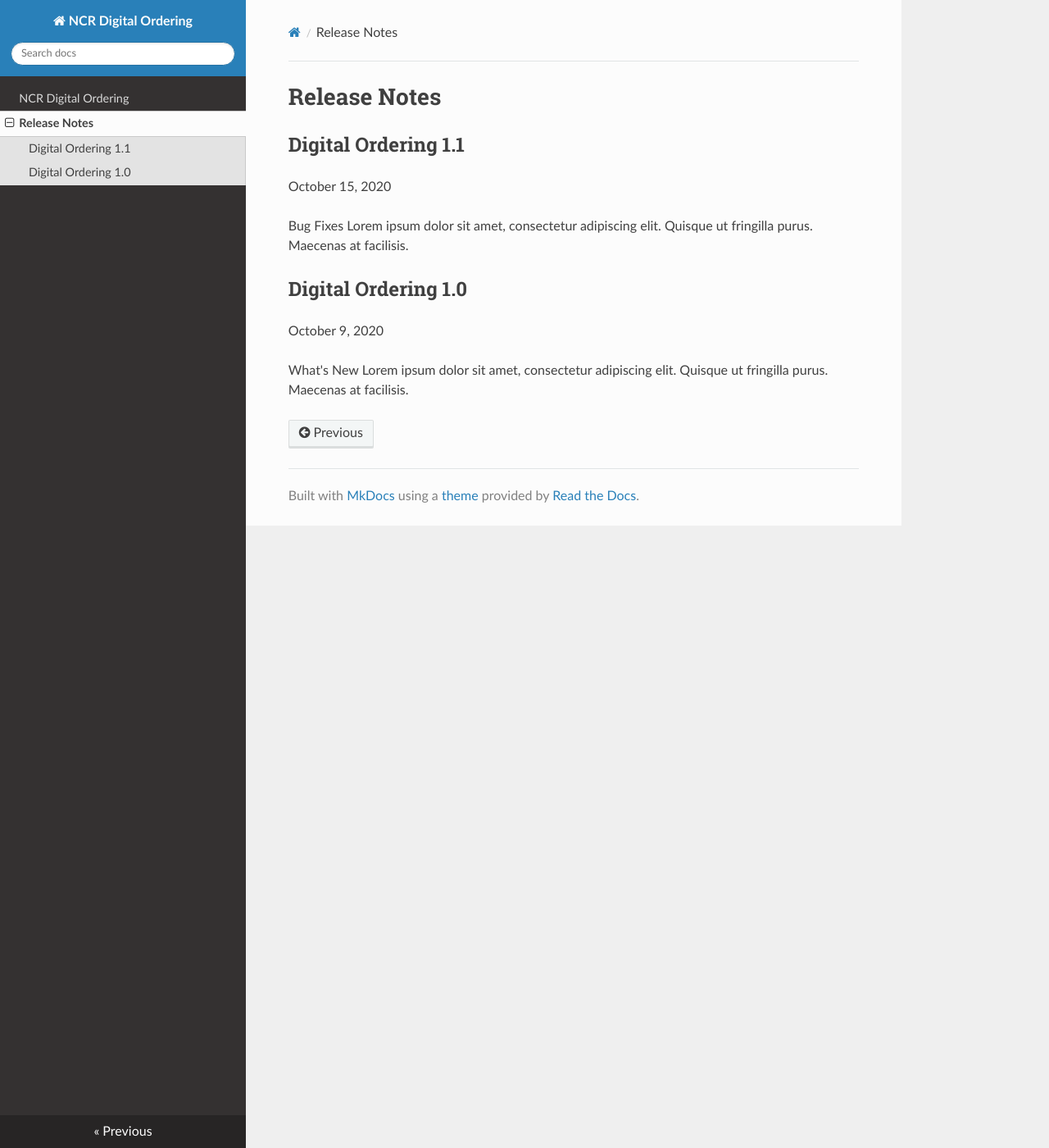
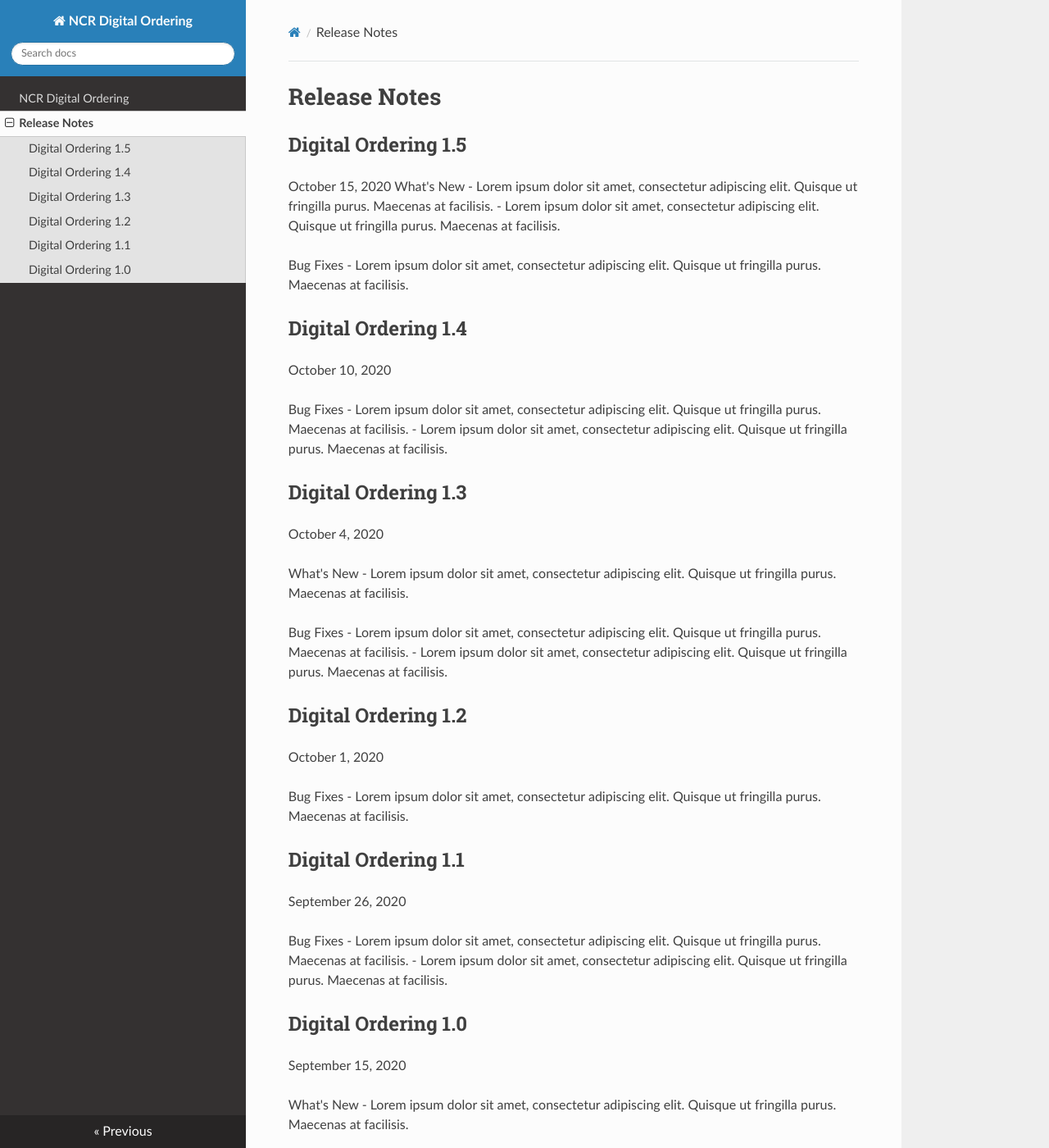
Before and after one commit to bz250090/techdoc-test, an MkDocs documentation site: the page built from docs/release-notes.md, in a window 1280 px wide and 1400 px high. Shown: the whole window at 82% size. Built offline with MkDocs 1.6.1, drawn with Linux system fonts in a browser that asks for light colours; nearby versions of some CDN libraries.

Commit message:
Update release-notes.md
Added more sample data

```diff
--- a/docs/release-notes.md
+++ b/docs/release-notes.md
@@ -1,13 +1,46 @@
 #Release Notes
 
-##Digital Ordering 1.1
+##Digital Ordering 1.5
 October 15, 2020
+What's New
+- Lorem ipsum dolor sit amet, consectetur adipiscing elit. Quisque ut fringilla purus. Maecenas at facilisis.
+- Lorem ipsum dolor sit amet, consectetur adipiscing elit. Quisque ut fringilla purus. Maecenas at facilisis.
 
 Bug Fixes
-Lorem ipsum dolor sit amet, consectetur adipiscing elit. Quisque ut fringilla purus. Maecenas at facilisis.
+- Lorem ipsum dolor sit amet, consectetur adipiscing elit. Quisque ut fringilla purus. Maecenas at facilisis.
+
+##Digital Ordering 1.4
+October 10, 2020
+
+Bug Fixes
+- Lorem ipsum dolor sit amet, consectetur adipiscing elit. Quisque ut fringilla purus. Maecenas at facilisis.
+- Lorem ipsum dolor sit amet, consectetur adipiscing elit. Quisque ut fringilla purus. Maecenas at facilisis.
+
+##Digital Ordering 1.3
+October 4, 2020
+
+What's New
+- Lorem ipsum dolor sit amet, consectetur adipiscing elit. Quisque ut fringilla purus. Maecenas at facilisis.
+
+Bug Fixes
+- Lorem ipsum dolor sit amet, consectetur adipiscing elit. Quisque ut fringilla purus. Maecenas at facilisis.
+- Lorem ipsum dolor sit amet, consectetur adipiscing elit. Quisque ut fringilla purus. Maecenas at facilisis.
+
+##Digital Ordering 1.2
+October 1, 2020
+
+Bug Fixes
+- Lorem ipsum dolor sit amet, consectetur adipiscing elit. Quisque ut fringilla purus. Maecenas at facilisis.
+
+##Digital Ordering 1.1
+September 26, 2020
+
+Bug Fixes
+- Lorem ipsum dolor sit amet, consectetur adipiscing elit. Quisque ut fringilla purus. Maecenas at facilisis.
+- Lorem ipsum dolor sit amet, consectetur adipiscing elit. Quisque ut fringilla purus. Maecenas at facilisis.
 
 ##Digital Ordering 1.0
-October 9, 2020
+September 15, 2020
 
 What's New
-Lorem ipsum dolor sit amet, consectetur adipiscing elit. Quisque ut fringilla purus. Maecenas at facilisis.
+- Lorem ipsum dolor sit amet, consectetur adipiscing elit. Quisque ut fringilla purus. Maecenas at facilisis.
```
